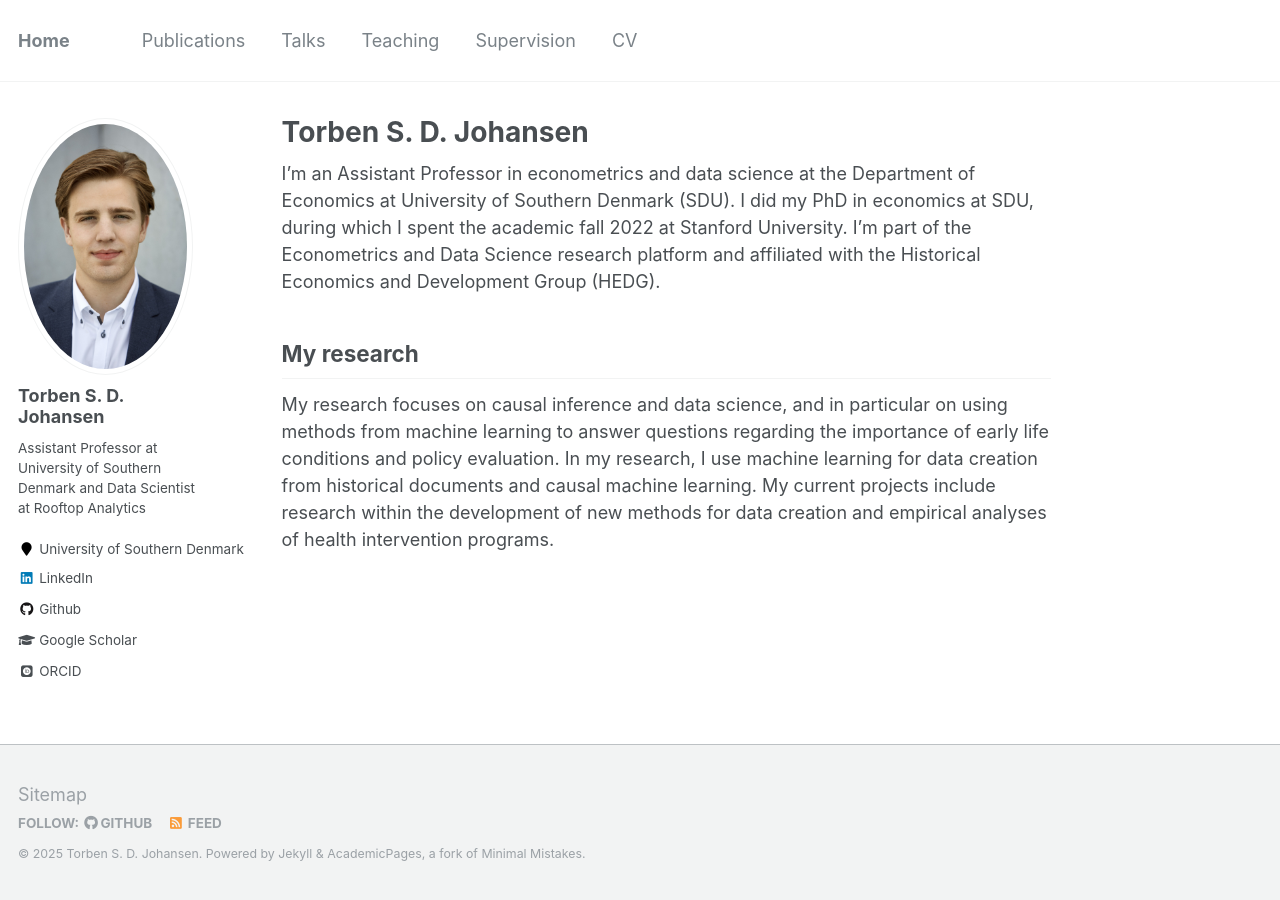
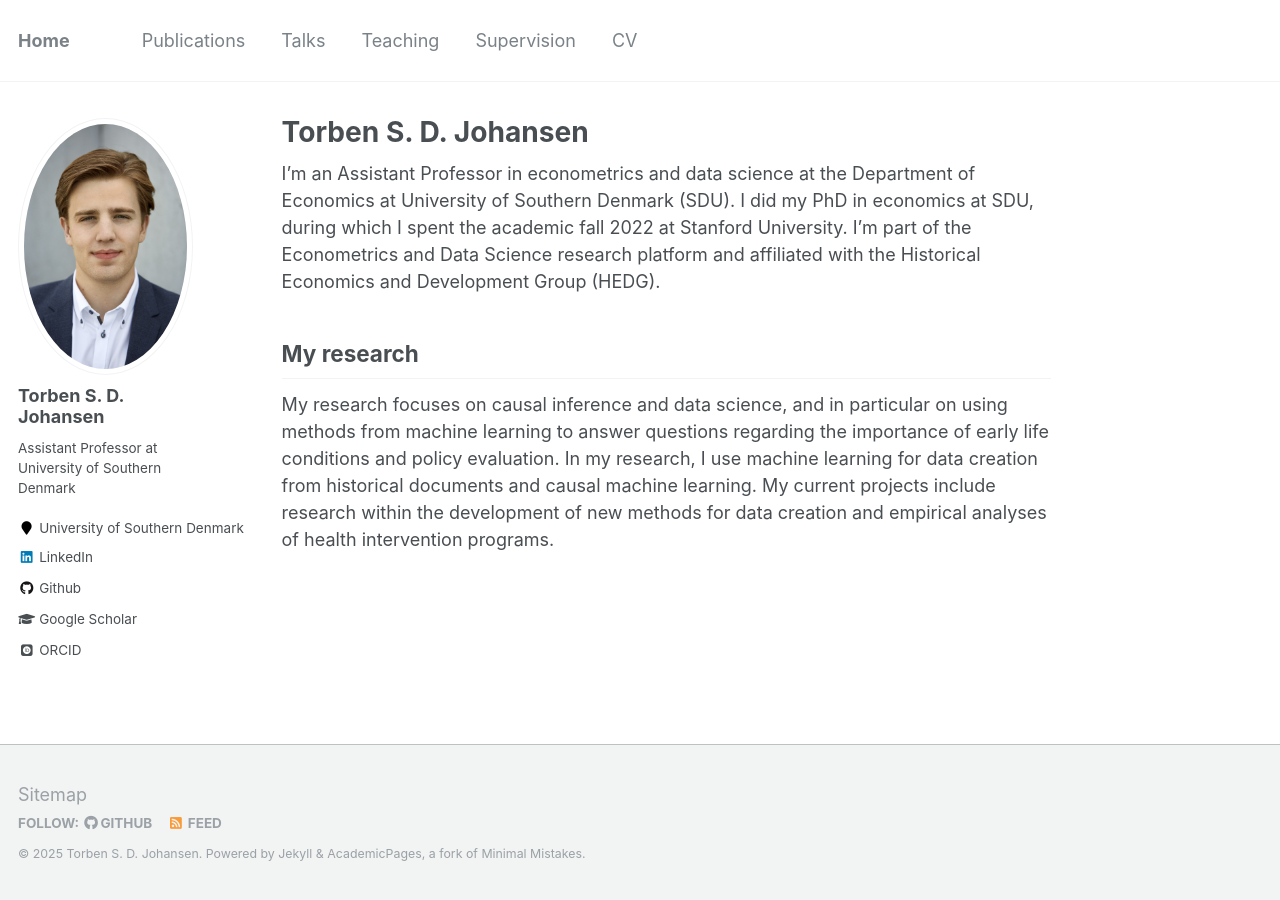
Before and after one commit to TorbenSDJohansen/TorbenSDJohansen.github.io, a Jekyll site: the page built from _pages/about.md, in a window 1280 px wide. Built offline with Jekyll 4.4.1, drawn with Linux system fonts in a browser that asks for light colours; some web fonts are replaced.

Commit message:
Update _config.yml

```diff
--- a/_config.yml
+++ b/_config.yml
@@ -82,7 +82,7 @@ analytics:
 author:
   name             : "Torben S. D. Johansen"
   avatar           : "profile.jpg"
-  bio              : "Assistant Professor at University of Southern Denmark and Data Scientist at Rooftop Analytics"
+  bio              : "Assistant Professor at University of Southern Denmark"
   location         :
   employer         : "University of Southern Denmark"
   pubmed           :
```
